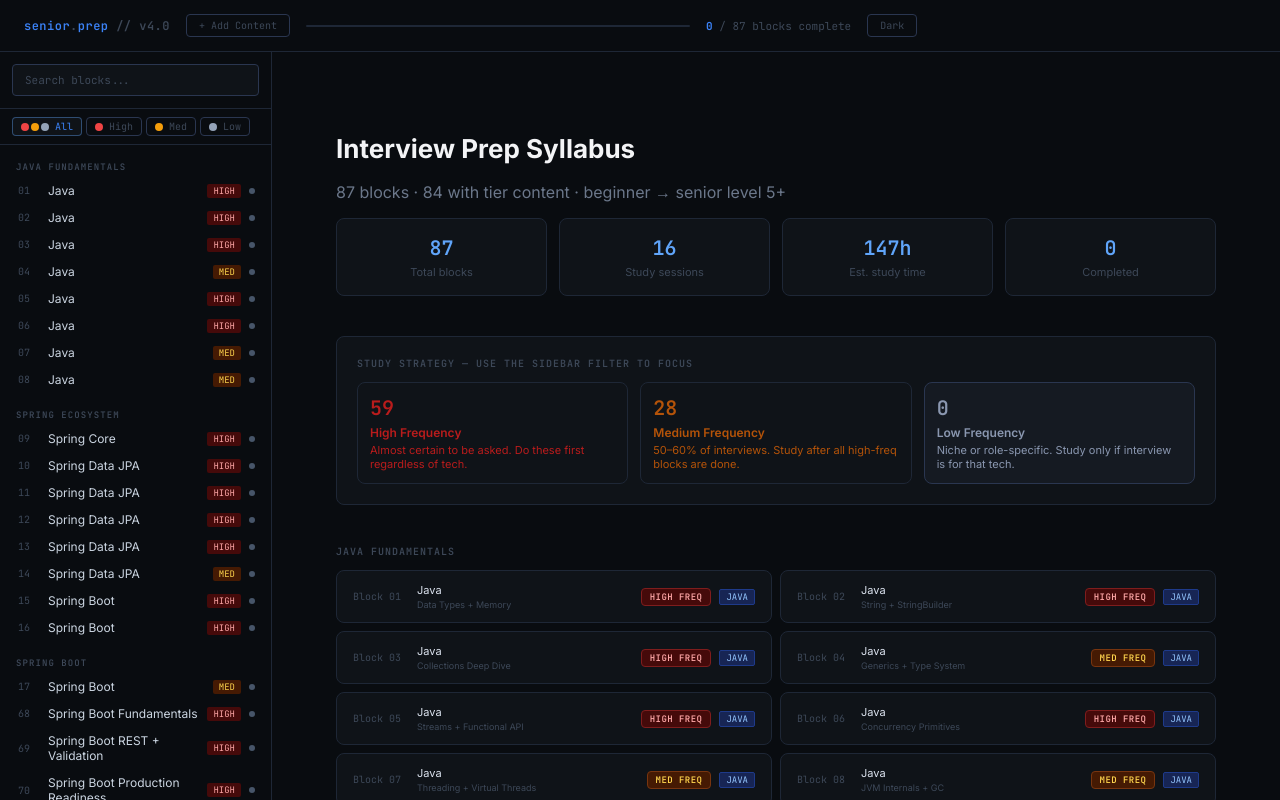
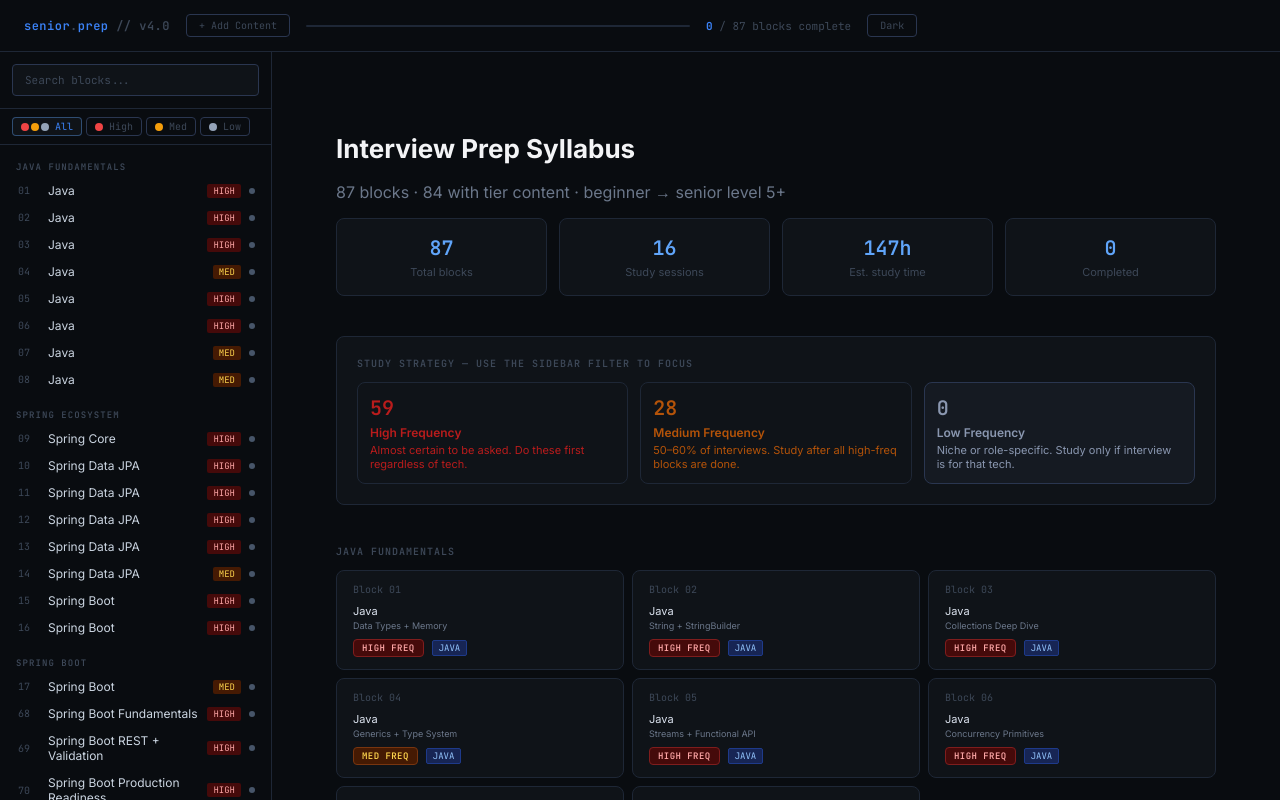
Before and after one commit to Abu-Sadeed/interview-prep, a React (Vite) app: page / in a window 1280 px wide. Shown: the top 800 px of the page. Built offline with nearby package versions, Linux system fonts and the light colour scheme.

Commit message:
refactor: improve formatting and layout in BlockCard and PhaseSection components

```diff
--- a/src/components/overview/BlockCard.tsx
+++ b/src/components/overview/BlockCard.tsx
@@ -1,23 +1,21 @@
-import { Link } from 'react-router-dom';
-import type { Block } from '../../types/content';
-import { chipClass, freqClass, freqLabel } from '../../utils/classes';
+import {Link} from 'react-router-dom';
+import type {Block} from '../../types/content';
+import {chipClass, freqClass, freqLabel} from '../../utils/classes';
 
 interface BlockCardProps {
 	block: Block;
 }
 
-export function BlockCard({ block }: BlockCardProps) {
+export function BlockCard({block}: BlockCardProps) {
 	return (
 		<Link
 			to={`/block/${block.id}`}
 			className="card"
 			style={{
-				display: 'grid',
-				gridTemplateColumns: 'auto 1fr auto',
-				alignItems: 'center',
-				gap: '1rem',
+				display: 'flex',
+				flexDirection: 'column',
+				gap: '0.5rem',
 				padding: '0.75rem 1rem',
-				textDecoration: 'none',
 				color: 'inherit',
 			}}>
 			<span
@@ -42,10 +40,11 @@ export function BlockCard({ block }: BlockCardProps) {
 					style={{
 						fontSize: '0.5625rem',
 						fontWeight: 400,
-						color: 'var(--color-text3)',
+						color: 'var(--color-text2)',
 						marginTop: '2px',
 					}}>
-					{block.title.split(' — ')[1] || block.subtitle.split(',')[0]}
+					{block.title.split(' — ')[1] ||
+						block.subtitle.split(',')[0]}
 				</div>
 			</div>
 			<div
--- a/src/components/overview/PhaseSection.tsx
+++ b/src/components/overview/PhaseSection.tsx
@@ -1,12 +1,12 @@
-import type { Block } from '../../types/content';
-import { BlockCard } from './BlockCard';
+import type {Block} from '../../types/content';
+import {BlockCard} from './BlockCard';
 
 interface PhaseSectionProps {
 	phase: string;
 	blocks: Block[];
 }
 
-export function PhaseSection({ phase, blocks }: PhaseSectionProps) {
+export function PhaseSection({phase, blocks}: Readonly<PhaseSectionProps>) {
 	return (
 		<section style={{marginBottom: '2rem'}}>
 			<h2
@@ -26,7 +26,8 @@ export function PhaseSection({ phase, blocks }: PhaseSectionProps) {
 				style={{
 					display: 'grid',
 					gap: '0.5rem',
-					gridTemplateColumns: 'repeat(auto-fill, minmax(380px, 1fr))',
+					gridTemplateColumns:
+						'repeat(auto-fill, minmax(280px, 1fr))',
 				}}>
 				{blocks.map((block) => (
 					<BlockCard key={block.id} block={block} />
```
